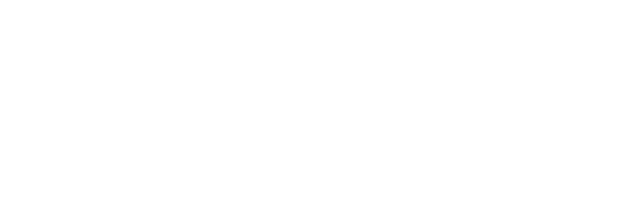
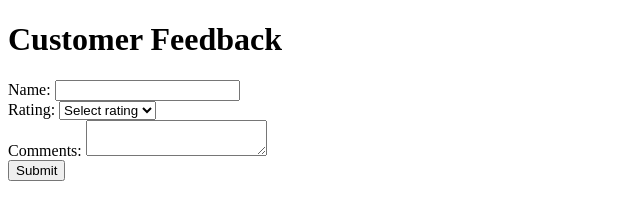
Before and after one commit to CdawgfromtheAncientLands/cc_7, a plain HTML site: page index.html in a window 1280 px wide. Shown: the whole page, without its empty margins (0-640 px from the left). Drawn offline with Linux system fonts and the light colour scheme.

Commit message:
Create feedback form with input fields and display area.

```diff
--- a/index.html
+++ b/index.html
@@ -7,6 +7,31 @@
     <title>Customer Feedback Portal</title>
 </head>
 <body>
+    <h1>Customer Feedback</h1>
+
+    <form id="feedback-form">
+        <label for="name">Name:</label>
+        <input type="text" id="name" name="name" required><br>
+
+        <label for="rating">Rating:</label>
+        <select id="rating" name="rating" required>
+            <option value="">Select rating</option>
+            <option value="1">1</option>
+            <option value="2">2</option>
+            <option value="3">3</option>
+            <option value="4">4</option>
+            <option value="5">5</option>
+        </select><br>
+
+        <label for="comments">Comments:</label>
+        <textarea id="comments" name="comments" required></textarea><br>
+
+        <button type="submit">Submit</button>
+    </form>
+
+    <div id="feedback-display"></div>
+
+    <script src="script.js"></script>
 
 </body>
 </html>
```
